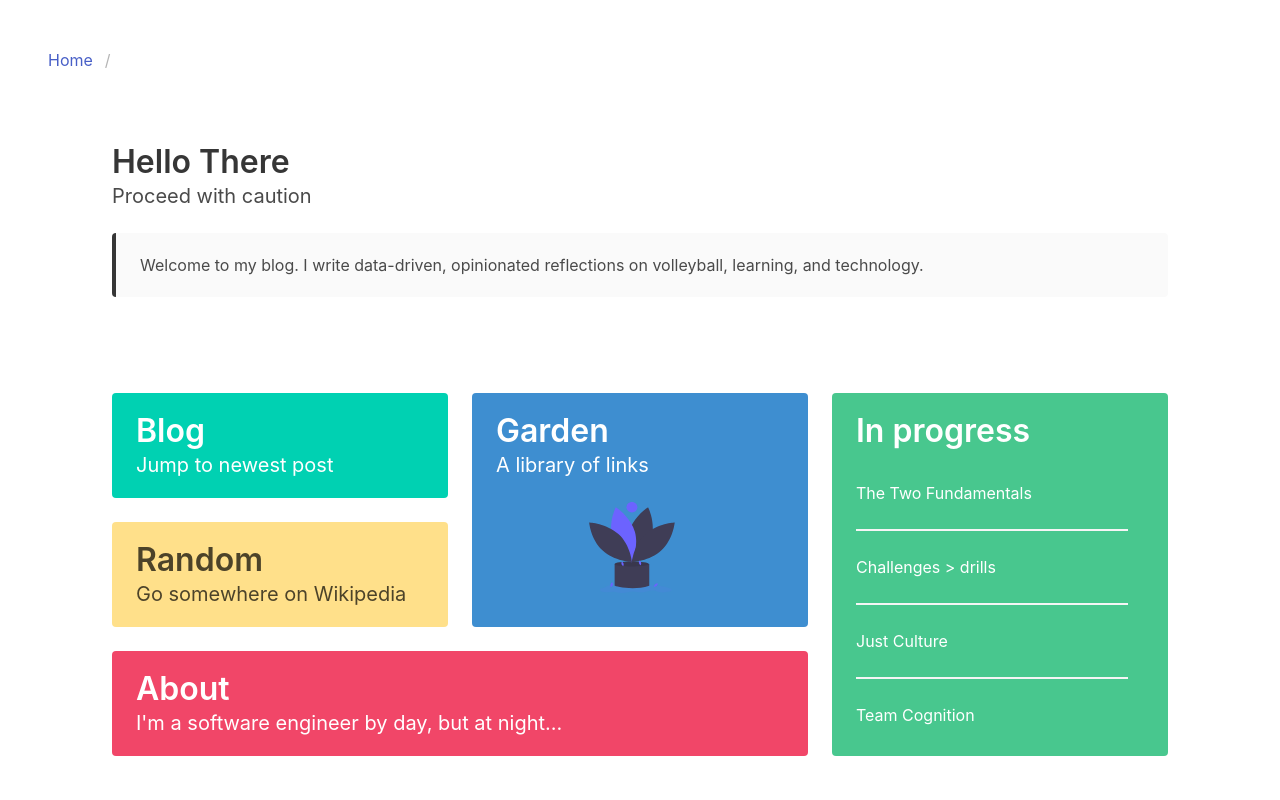
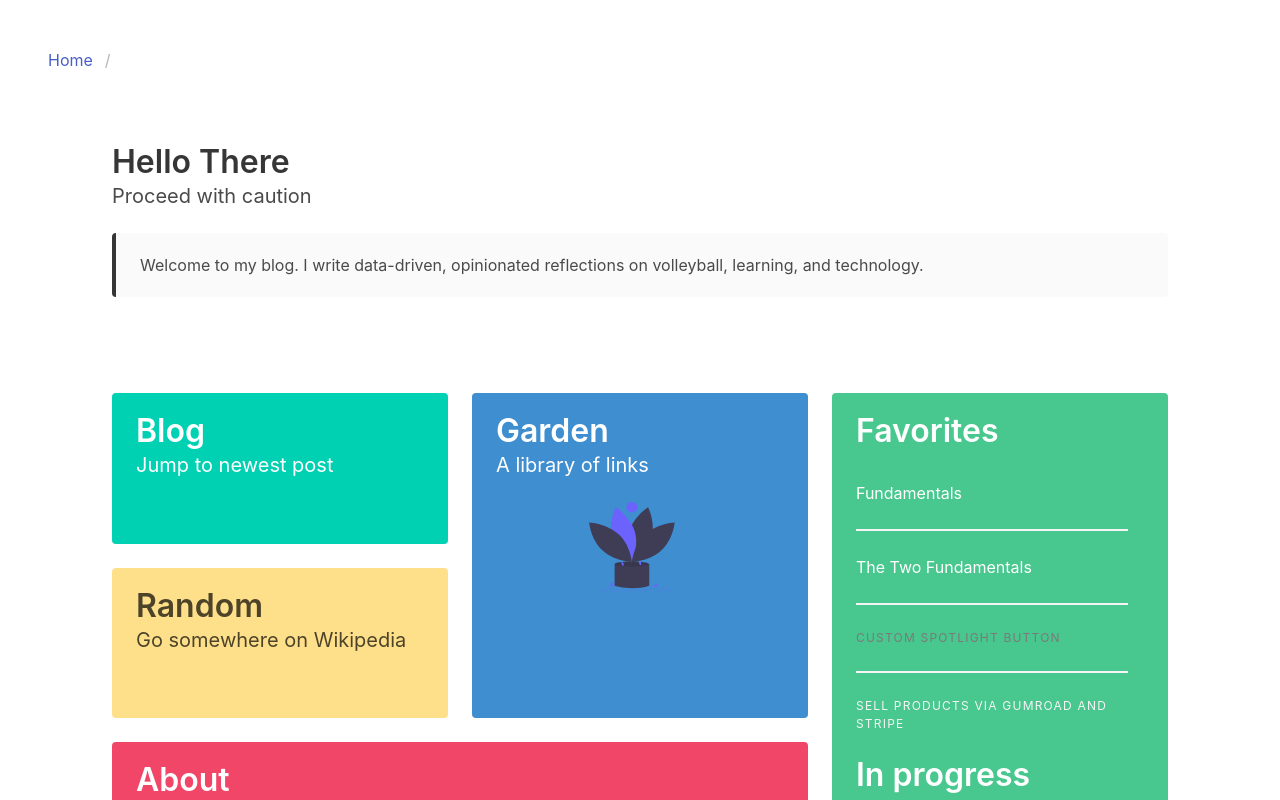
Before and after one commit to eli1797/Learning_Vue, a Vue app in the folder blog/: page / in a window 1280 px wide. Shown: the top 800 px of the page. Built offline with nearby package versions, Linux system fonts and the light colour scheme.

Commit message:
linking to specific post!
thank you stack overflow

add scrollbehavior
-if a hash is present scroll to that hash

switch to -> :to
-so objects can be included
  -in the object used named routing and the hash corresponding to the id of the section to scroll to

```diff
--- a/blog/src/router/index.js
+++ b/blog/src/router/index.js
@@ -50,7 +50,16 @@ Vue.use(VueRouter)
 
 const router = new VueRouter({
   routes: routes,
-  mode: "history"
+  mode: "history",
+  scrollBehavior (to, from, savedPosition) {
+    console.log(from, savedPosition, to.hash)
+    if (to.hash) {
+      return {
+        selector: to.hash
+      }
+    }
+  },
+
 })
 
 export default router
--- a/blog/src/views/Home.vue
+++ b/blog/src/views/Home.vue
@@ -50,16 +50,16 @@
         <div class="tile is-parent">
           <article class="tile is-child notification is-success">
             <div class="content">
-              <!-- <p class="title">Favorites</p>
+              <p class="title">Favorites</p>
               <div class="content">
-                <router-link style="text-decoration: none;" to="/blog/#pure">The Two Fundamentals</router-link>
+                <router-link style="text-decoration: none;" :to="{ name: 'Blog', hash: '#pure'}">Fundamentals</router-link>
                 <hr>
-                <router-link style="text-decoration: none;" to="/blog/#pure">The Two Fundamentals</router-link>
+                <router-link style="text-decoration: none;" :to="{ name: 'Blog', hash: '#fundamentals'}">The Two Fundamentals</router-link>
                 <hr>
                 <p class="menu-label">Custom Spotlight Button</p>
                 <hr>
                 <p class="menu-label has-text-light">Sell products via Gumroad and Stripe</p>
-              </div> -->
+              </div>
               <p class="title">In progress</p>
               <div class="content">
                 <p>The Two Fundamentals</p>
```
